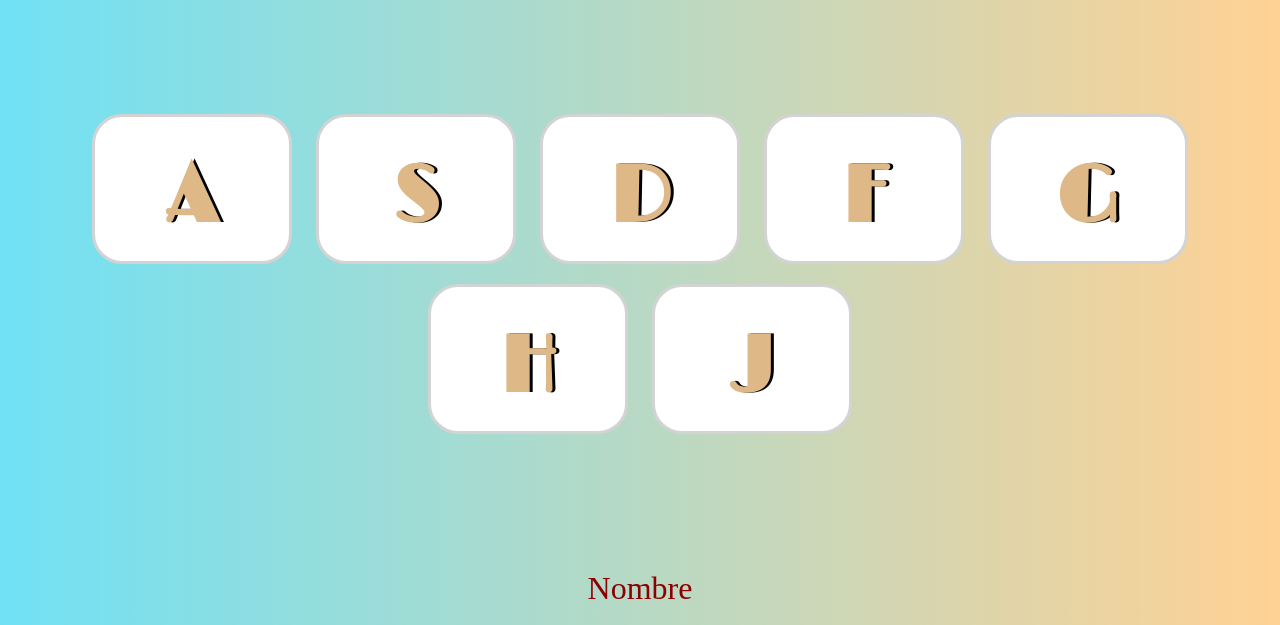
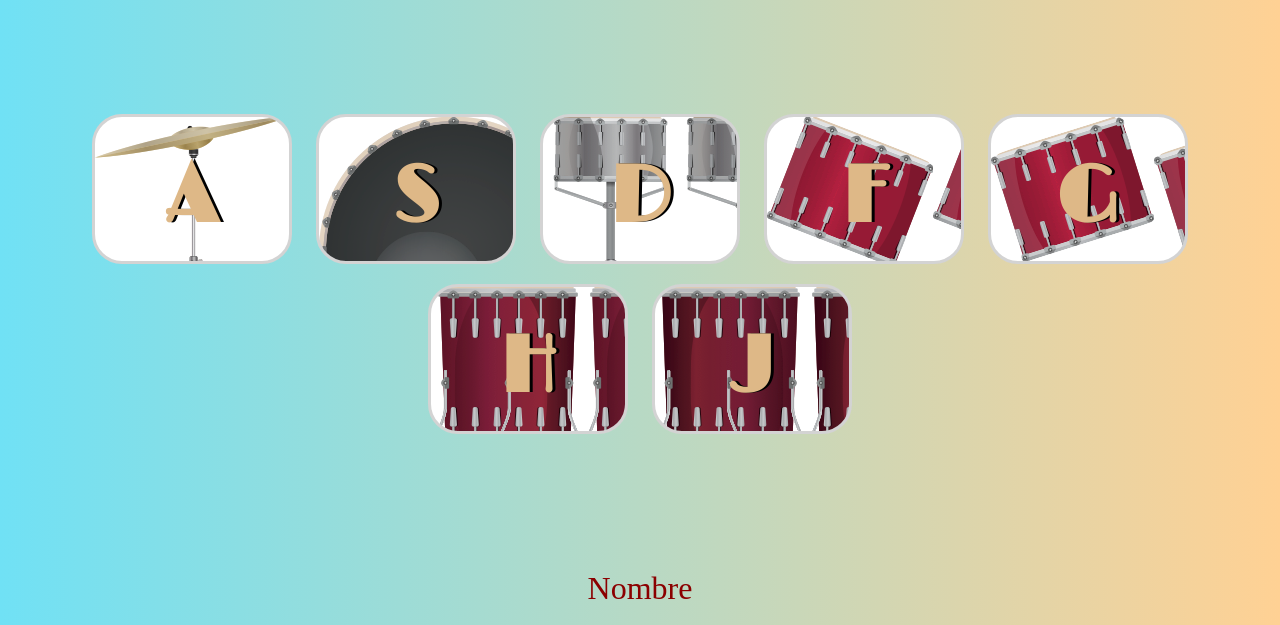
Before and after one commit to DidierHA/bateria, a plain HTML site: page index.html in a window 1280 px wide. Shown: the part 175-800 px from the top of the page. Drawn offline with nearby package versions, Linux system fonts and the light colour scheme.

Commit message:
se agrega el archivo app.js y se agregan imagenes a los botones

```diff
--- a/index.html
+++ b/index.html
@@ -12,14 +12,15 @@
 <body>
     <h1>Bateria 🥁</h1>
         <div class="contenedor">
-            <button class="boton">A</button>
-            <button class="boton">S</button>
-            <button class="boton">D</button>
-            <button class="boton">F</button>
-            <button class="boton">G</button>
-            <button class="boton">H</button>
-            <button class="boton">J</button>
+            <button class="boton teclaA">A</button>
+            <button class="boton teclaS">S</button>
+            <button class="boton teclaD">D</button>
+            <button class="boton teclaF">F</button>
+            <button class="boton teclaG">G</button>
+            <button class="boton teclaH">H</button>
+            <button class="boton teclaJ">J</button>
         </div>
         <footer>Nombre</footer>
+        <script src="app.js"></script>
 </body>
 </html>
--- a/styles.css
+++ b/styles.css
@@ -35,3 +35,25 @@ footer {
   margin: 10px;
   background-color: white;
 }
+
+.teclaA {
+  background-image: url("imagenes/crash.png");
+}
+.teclaS {
+  background-image: url("imagenes/kick.png");
+}
+.teclaD {
+  background-image: url("imagenes/snare.png");
+}
+.teclaF {
+  background-image: url("imagenes/tom1.png");
+}
+.teclaG {
+  background-image: url("imagenes/tom2.png");
+}
+.teclaH {
+  background-image: url("imagenes/tom3.png");
+}
+.teclaJ {
+  background-image: url("imagenes/tom4.png");
+}
```
Also changed, not shown: app.js (added). Lines whose indentation alone changed are shown as unchanged.
